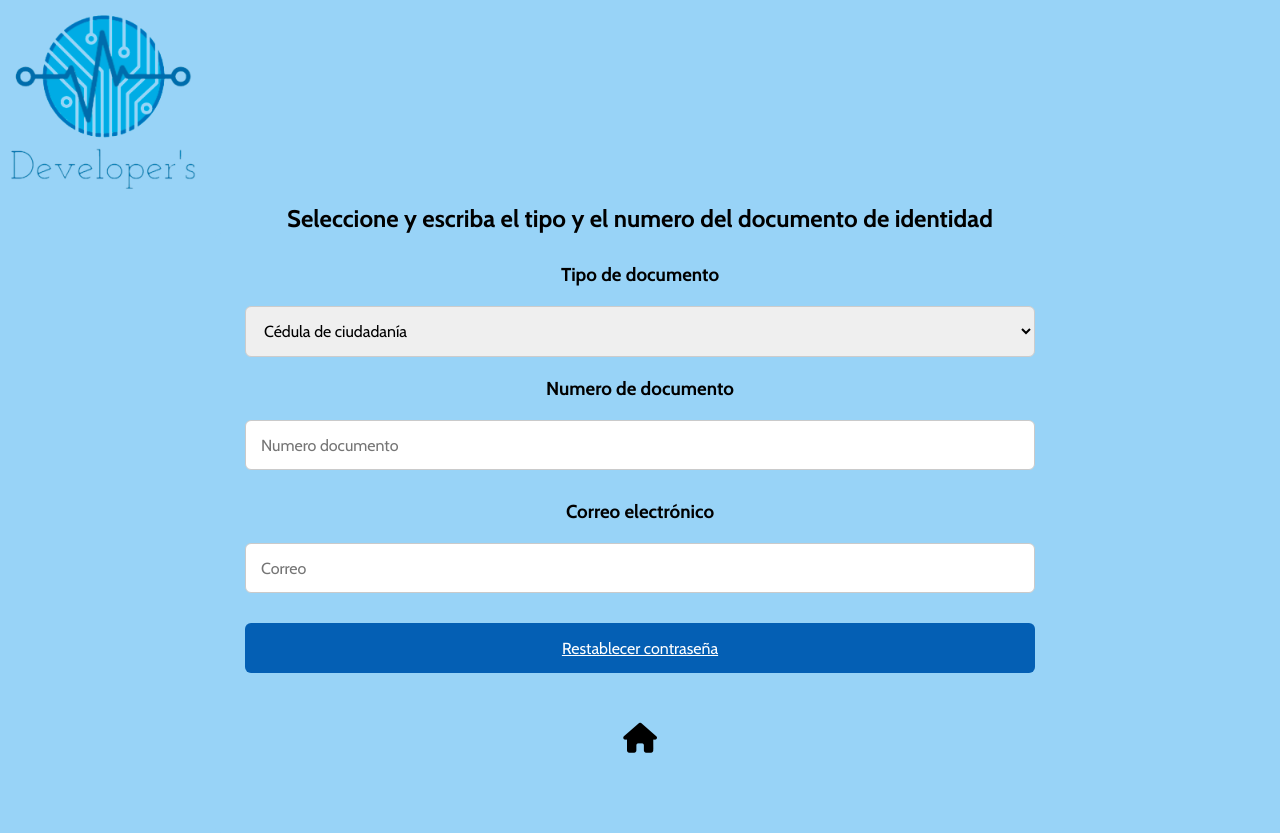
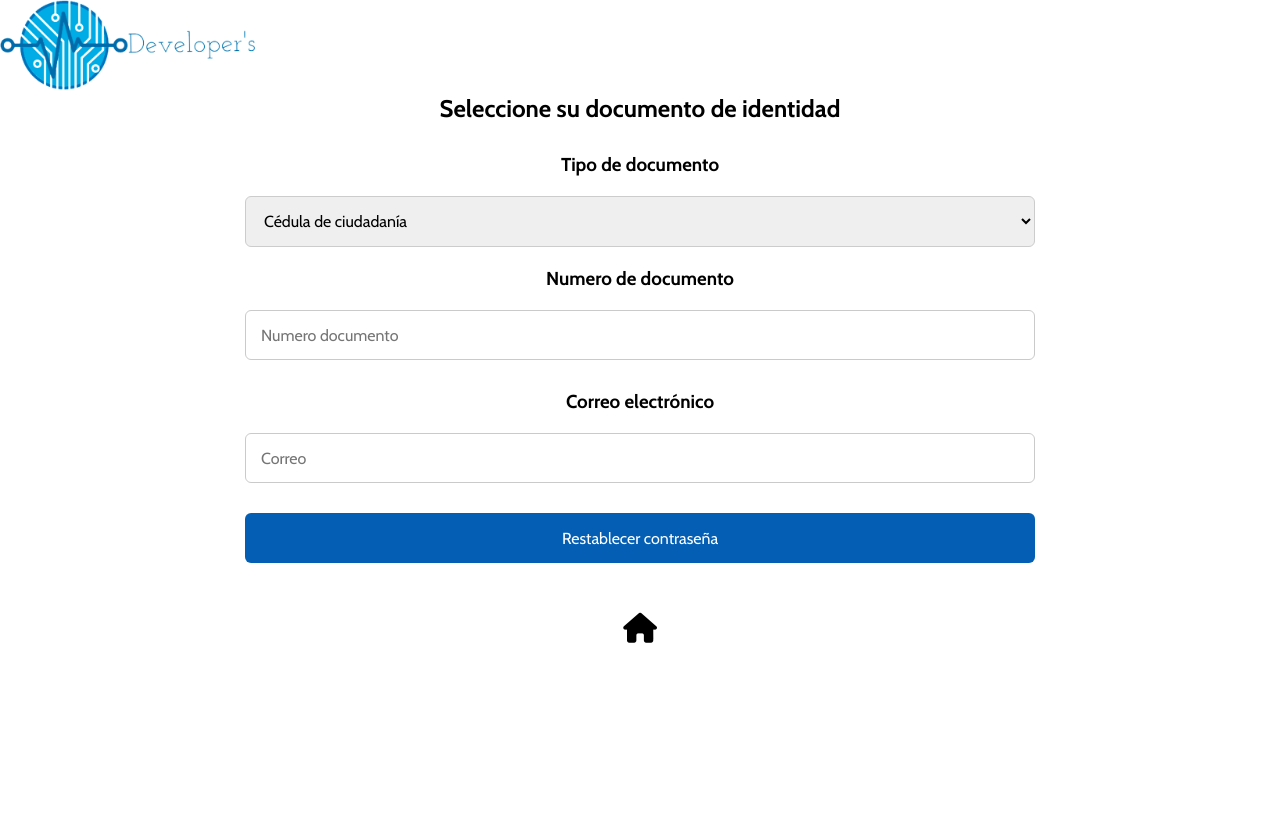
Before and after one commit to RauloCR/SENA-Develepers-Project, a PHP site: page /LogCreate/RestableC.html in a window 1280 px wide. After the commit the page ends 643 px from the top, so only its background shows below. Run offline with PHP 8.4, Linux system fonts and the light colour scheme; some libraries are stand-ins or nearby versions.

Commit message:
update 17/01/2024

```diff
--- a/LogCreate/NuevaPassword.html
+++ b/LogCreate/NuevaPassword.html
@@ -5,12 +5,13 @@
     <meta name="viewport" content="width=device-width, initial-scale=1.0">
     <title>Nueva contraseña</title>
     <link rel="stylesheet" href="StylePanel.css">
+    <link rel="icon" href="/images/logo PNG.png">
     <script src="https://kit.fontawesome.com/a66f4a03a0.js" crossorigin="anonymous"></script>
 </head>
 <body>
     <section>
         <div class="Container-respassword">
-            <img src="/SENA-Develeper-s-Project/images/logo PNG.png" alt="work-sphere" class="image-right">
+            <img src="/images/LogoHorizontal.png" alt="work-sphere" class="image-right">
         </div>
     </section>
     <section class="container4 forms">
--- a/LogCreate/RestableC.html
+++ b/LogCreate/RestableC.html
@@ -5,18 +5,20 @@
     <meta name="viewport" content="width=device-width, initial-scale=1.0">
     <title>Restablecer Contraseña</title>
     <link rel="stylesheet" href="StylePanel.css">
+    <link rel="icon" href="/images/logo PNG.png">
     <script src="https://kit.fontawesome.com/a66f4a03a0.js" crossorigin="anonymous"></script>
 </head>
+
 <body>
     <section>
         <div class="Container-respassword">
-            <img src="/SENA-Develeper-s-Project/images/logo PNG.png" alt="work-sphere" class="image-right">
+            <img src="/images/LogoHorizontal.png" alt="work-sphere" class="image-right">
         </div>
     </section>
 
     <section>
         <div class="respassword">
-            <h1>Seleccione y escriba el tipo y el numero del documento de identidad</h1>
+            <h1>Seleccione su documento de identidad</h1>
         </div>
     </section>
 
@@ -51,11 +53,7 @@
                     </div>
 
                     <div class="field button-field field3">
-                        <button class="links"><a href="/SENA-Develeper-s-Project/LogCreate/NuevaPassword.html">Restablecer contraseña</a></button>
-                    </div>
-
-                    <div class="form-link">
-                        <span></span>
+                        <button class="links"><a href="/LogCreate/NuevaPassword.html">Restablecer contraseña</a></button>
                     </div>
                 </form>
             </div>
--- a/LogCreate/StylePanel.css
+++ b/LogCreate/StylePanel.css
@@ -3,8 +3,8 @@
 /* Recursos compartidos de pantallas carpeta LOGCREATE*/
 
 :root {
-    --color-fondo: #98D3F7;
-    --color-secundario: #FFF;
+    --color-fondo: #fff;
+    --color-secundario: #fff;
 }
 
 * {
@@ -28,9 +28,6 @@ form .field {
     font-size: 16px;
     font-weight: 400;
     border-radius: 6px;
-}
-
-.field button {
     color: #fff;
     background-color: #045FB4;
     transition: all 0.3s ease;
@@ -205,63 +202,68 @@ form .field {
     background-color: #3ADF00;
 }
 
-/*---------------------------------- css restablecer contraseña ----------------------------------*/
+/*----- Estilos para RESTABLECEC.HTML & NUEVAPASSWORD.HTML-----*/
 
-.Container-respassword{
-    background-color: var(--color-fondo);
+.container-tree { /* Estilo solo para RESTABLECEC.HTML */
+    width: 100%;
+    display: flex;
+    align-items: center;
+    justify-content: center;
 }
 
-.Container-respassword img{
-    height: 200px;
+.container4 { /* Estilo solo para NUEVAPASSWORD.HTML */
+    height: 72.8vh;
+    width: 100%;
+    display: flex;
+    justify-content: center;
 }
 
-.respassword{
-    text-align: center;
-    background-color: var(--color-fondo);
+.Container-respassword img {
+    height: 90px;
 }
 
+.respassword {
+    text-align: center;
+}
 
-form h3{
+.input-field {
+    margin-bottom: 30px;
+}
+
+form h3 {
     align-items: center;
     text-align: center;
 }
 
-.input-field{
-    margin-bottom: 30px;
-}
-
-.field3 input{
+.field3 input {
     width: 100%;
 }
 
-.form-tree{
+.form-tree {
+    width: 100%;
     max-width: 850px;
+    padding: 30px;
+    border-radius: 6px;
 }
 
+.field3 a {
+    color: var(--color-secundario);
+    text-decoration: none;
+}
 
-.button-home{
+.button-home {
     align-items: center;
     text-align: center;
     font-size: 30px;
-
 }
 
-.button-home i{
+.button-home i {
     color: #000;
     padding: 50px 50px;
 }
 
+/* Estilo para combo-box de RESTABLECEC.HTML */
 
-/* combo box */
-
-    /* Estilo para el contenedor del combo box */
-    .combo-box {
-        width: 100%;
-        position: relative;
-
-      }
-
-      /* Estilo para la lista desplegable */
 .combo-box select {
   width: 100%;
   padding: 14px;
@@ -274,55 +276,7 @@ form h3{
   outline: none;
 }
 
-      /* Estilo para la lista desplegable con dos columnas */
-      .combo-box select option {
-        padding: 8px;
-      }
 
-      /* Estilo para la primera columna */
-      .column1 {
-        width: 60%;
-        display: inline-block;
-      }
-
-      /* Estilo para la segunda columna */
-      .column2 {
-        width: 40%;
-        display: inline-block;
-      }
-
-      .container-tree{
-        width: 100%;
-        display: flex;
-        align-items: center;
-        justify-content: center;
-        background-color: var(--color-fondo);
-    }
-
-    .form-tree{
-        width: 100%;
-        padding: 30px;
-        border-radius: 6px;
-        background: var(--color-fondo);
-    }
-
-
-    /* cambio de contraseña */
-
-    .field3 a{
-        color: var(--color-secundario);
-    }
-    .field3 a:hover{
-       text-decoration: none;
-    }
-
-    .container4{
-        height: 72.8vh;
-        width: 100%;
-        display: flex;
-        justify-content: center;
-        background-color: var(--color-fondo);
-    }
 
 
 
```
Lines whose indentation alone changed are shown as unchanged.
